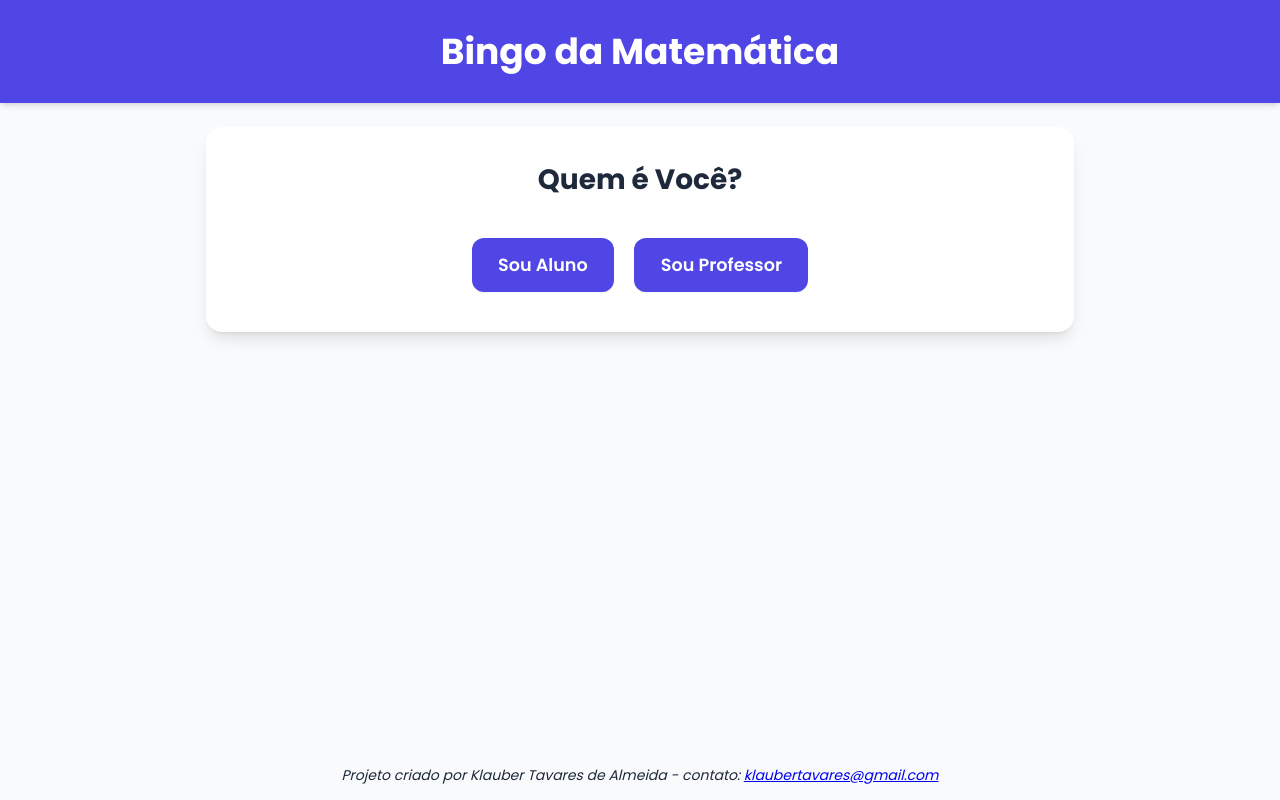
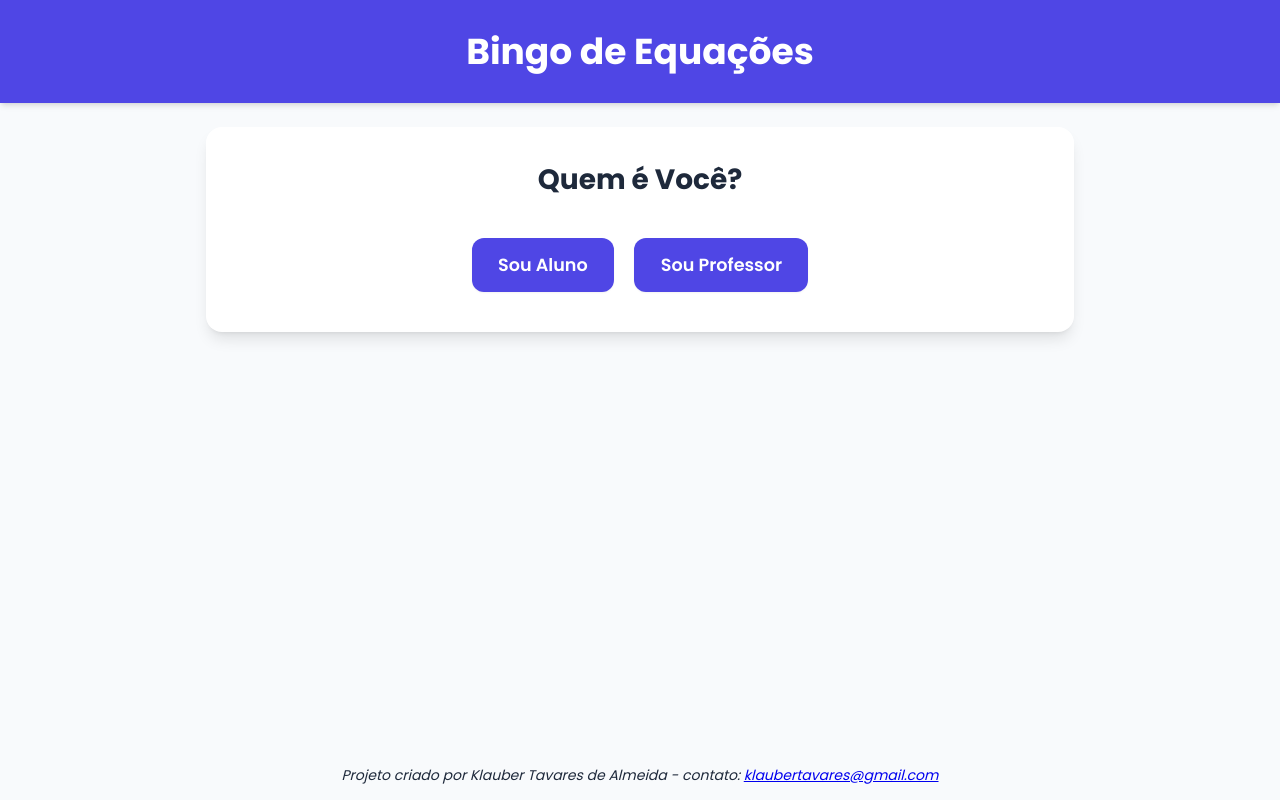
Before and after one commit to klubex/bingo, a plain HTML site: page index.html in a window 1280 px wide. Drawn offline with Linux system fonts and the light colour scheme.

Commit message:
Atualizar o index.html

```diff
--- a/index.html
+++ b/index.html
@@ -3,7 +3,7 @@
 <head>
   <meta charset="UTF-8" />
   <meta name="viewport" content="width=device-width, initial-scale=1" />
-  <title>Bingo da Matemática</title>
+  <title>Bingo de Equações</title>
   <link rel="preconnect" href="https://fonts.googleapis.com">
   <link rel="preconnect" href="https://fonts.gstatic.com" crossorigin>
   <link href="https://fonts.googleapis.com/css2?family=Poppins:wght@400;600;700&display=swap" rel="stylesheet">
@@ -207,7 +207,7 @@
   </style>
 </head>
 <body>
-  <h1>Bingo da Matemática</h1>
+  <h1>Bingo de Equações</h1>
   <main>
     <button id="btnVoltarInicio" class="btn-voltar hidden">← Voltar ao Início</button>
 
```
